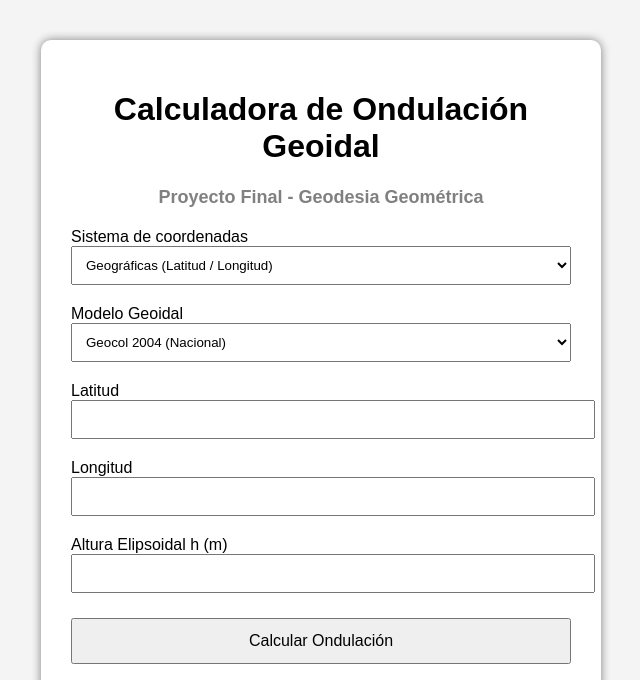
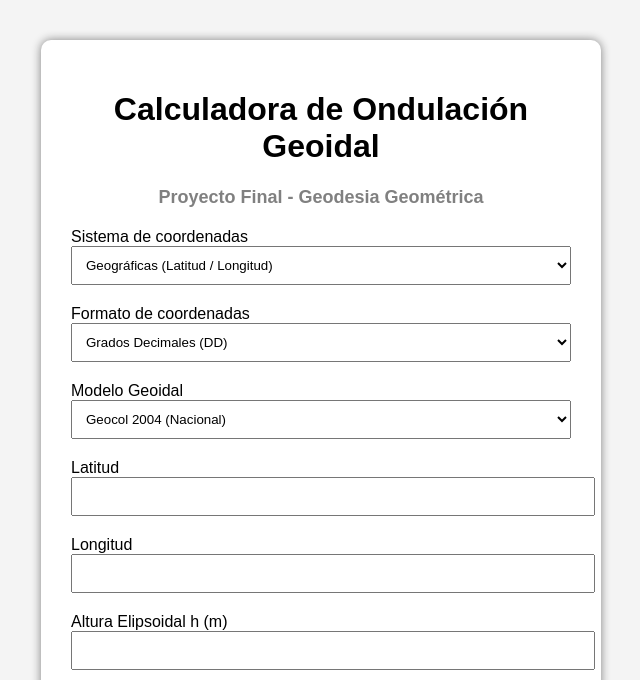
Before and after one commit to gabrielaceron-cyber/Proyecto_Geodesia_Final, a Flask app: page / in a window 1280 px wide. Shown: the top 680 px of the page, without its empty margins (319-959 px from the left). Run offline with Flask 3, Linux system fonts and the light colour scheme.

Commit message:
Actualiza la interfaz de la aplicación

```diff
--- a/templates/index.html
+++ b/templates/index.html
@@ -50,7 +50,23 @@ EPSG:6249 - MAGNA-SIRGAS Cali Urban Grid
 
 </select>
 
+<div id="formato_div">
 
+<label>Formato de coordenadas</label>
+
+<select name="formato" id="formato" onchange="cambiarFormato()">
+
+<option value="decimal">
+Grados Decimales (DD)
+</option>
+
+<option value="gms">
+Grados Minutos Segundos (GMS)
+</option>
+
+</select>
+
+</div>
 
 
 <label>Modelo Geoidal</label>
@@ -243,40 +259,38 @@ Ingeniería Geomática
 
 function cambiarSistema(){
 
-
 let sistema =
 document.getElementById("sistema").value;
-
 
 let lbl1 =
 document.getElementById("lbl1");
 
-
 let lbl2 =
 document.getElementById("lbl2");
 
-
+let formato =
+document.getElementById("formato_div");
 
 if(sistema=="geo"){
 
+formato.style.display="block";
 
 lbl1.innerHTML="Latitud (°)";
 
 lbl2.innerHTML="Longitud (°)";
 
-
 }
-
 else{
 
+formato.style.display="none";
 
 lbl1.innerHTML="Norte (m)";
 
 lbl2.innerHTML="Este (m)";
 
-
 }
 
+cambiarFormato();
 
 }
 
```
